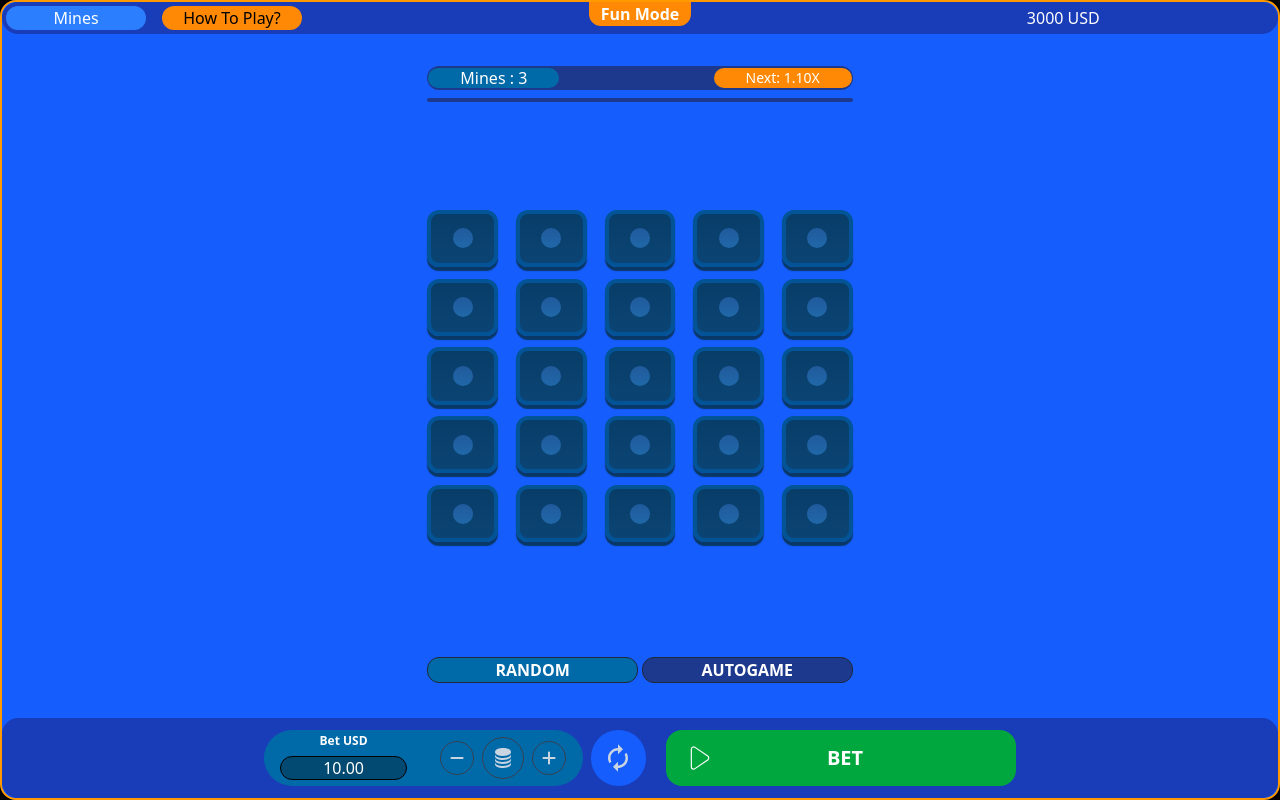
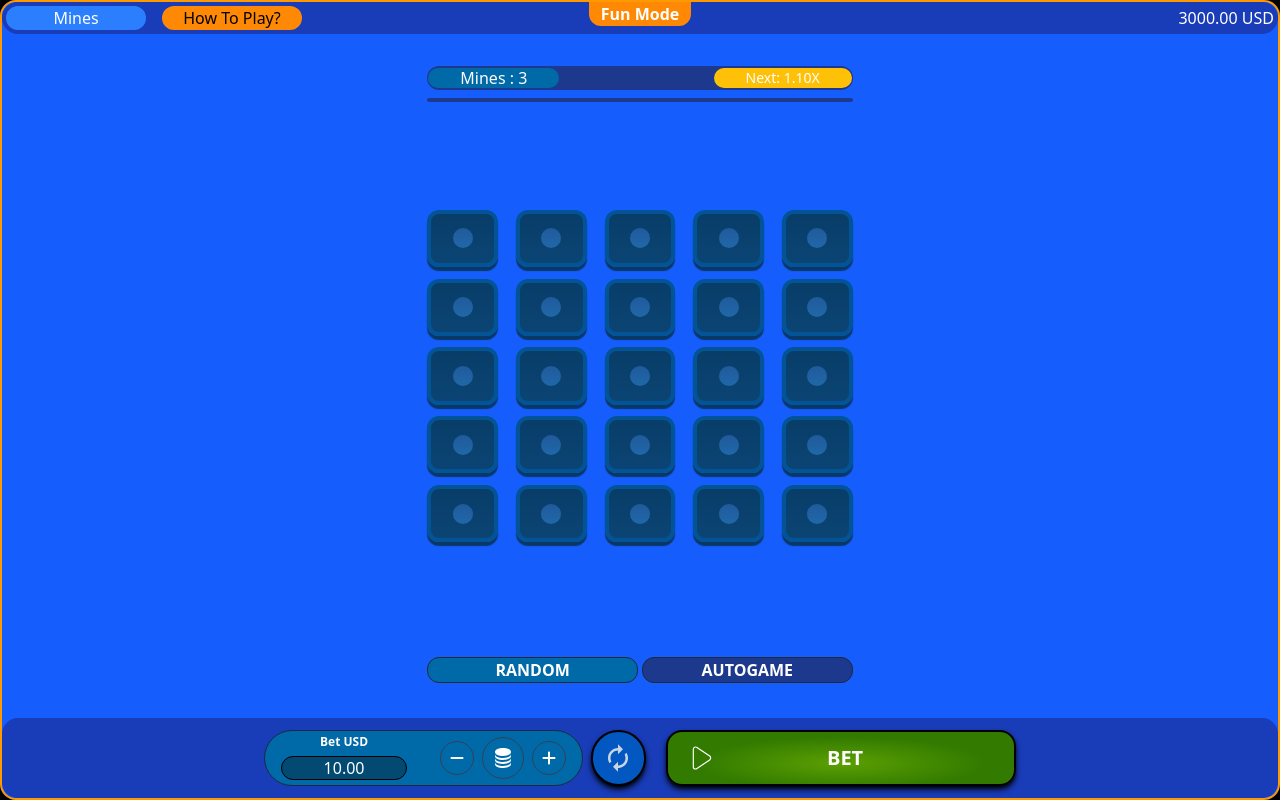
Before and after one commit to aditya90585/mines, a React (Vite) app: page / in a window 1280 px wide. Built offline with nearby package versions, Linux system fonts and the light colour scheme.

Commit message:
buttons updated

```diff
--- a/src/components/Footer.jsx
+++ b/src/components/Footer.jsx
@@ -1,7 +1,7 @@
 import React from 'react'
 import { calculateSpribeMultiplier } from '../utils/multiplier'
 import { useSelector, useDispatch } from 'react-redux'
-import { addfixBet, betAmt, boxesSet, cashOutbetamount, changebetFix, changebetValue, fixBets, revealedFalse, setcashOutamount, togglefooter, togglemain } from '../features/mines/mineSlices'
+import { addfixBet, betAmt, boxesSet, cashOutbetamount, changebetFix, changebetValue, fixBets, revealedFalse, setcashOutamount, setNavcashout, togglefooter, togglemain } from '../features/mines/mineSlices'
 import { useState, useEffect } from 'react'
 import { FaMinus } from "react-icons/fa6";
 import { FaPlus } from "react-icons/fa6";
@@ -95,6 +95,8 @@ const Footer = () => {
             dispatch(togglefooter(false));
             dispatch(togglemain(true));
             setDisablefooter(false);
+            dispatch(setNavcashout())
+
             resetGame()
         }
     }
@@ -115,20 +117,20 @@ const Footer = () => {
 
         })
     }
-    const subtractfixamount = ()=>{
-          let newbetamount
+    const subtractfixamount = () => {
+        let newbetamount
         fixedBetArray.forEach((e, index) => {
             if (betamount >= e) {
 
                 console.log(e, index)
-                if(index>0){
+                if (index > 0) {
                     newbetamount = fixedBetArray[index - 1].toFixed(2)
-                console.log(newbetamount)
+                    console.log(newbetamount)
                 }
 
-                if(newbetamount>=0.10){
+                if (newbetamount >= 0.10) {
                     dispatch(addfixBet(newbetamount))
-            }
+                }
 
             }
 
@@ -141,8 +143,8 @@ const Footer = () => {
     }, [footerselector])
 
     return (
-        <footer className={`bg-blue-800  w-full md:h-20 h-2/13 rounded-2xl flex md:flex-row flex-col-reverse gap-x-2 gap-y-2 justify-center  items-center md:static relative bottom-9 `}>
-            <div className={`bg-sky-700 md:w-1/4 w-9/10 md:h-7/10 h-1/3 rounded-full flex ${disablefooter ? "disable-div" : ""}`} >
+        <footer className={`bg-blue-800  w-full md:h-20 h-3/16 rounded-2xl flex md:flex-row flex-col-reverse gap-x-2 gap-y-2 justify-center  items-center md:static relative bottom-9 `}>
+            <div className={`bg-sky-700 border-[1px] border-gray-800 md:w-1/4 w-9/10 md:h-7/10 h-1/3 rounded-full flex ${disablefooter ? "disable-div" : ""}`} >
                 <div className={`h-70 w-60 bg-sky-700 rounded-2xl fixed md:bottom-22 bottom-18 md:left-70  ${keyboard ? "" : "hidden"}`}>
                     <div className=' m-2 h-9/12 rounded-2xl bg-sky-700 flex flex-wrap gap-x-2 gap-y-2 justify-center items-center'>
                         {numkeys.map((num, index) => {
@@ -165,18 +167,18 @@ const Footer = () => {
                         })}
                     </div>
                 </div>
-                <div className='w-1/2 h-full flex justify-center items-center gap-x-2'>
-                    <div onClick={subtractfixamount} className='p-2 cursor-pointer  border border-gray-700 rounded-full text-slate-300'><FaMinus /></div>
-                    <div onClick={togglefixedbet} className='p-2 cursor-pointer border border-gray-700 rounded-full text-slate-300 text-2xl'><BiSolidCoinStack /></div>
-                    <div onClick={addfixamount} className='p-2 cursor-pointer border border-gray-700 rounded-full text-slate-300'><FaPlus /></div>
+                <div className='w-1/2 h-full  flex justify-center items-center gap-x-2'>
+                    <div onClick={subtractfixamount} className=' p-2 cursor-pointer  border border-gray-700  rounded-full text-white'><FaMinus /></div>
+                    <div onClick={togglefixedbet} className='p-2 cursor-pointer border border-gray-700 rounded-full text-white text-2xl'><BiSolidCoinStack /></div>
+                    <div onClick={addfixamount} className=' p-2 cursor-pointer border border-gray-700 rounded-full text-white'><FaPlus /></div>
                 </div>
                 <div>
                 </div>
             </div>
             <div className=' md:w-1/3 w-9/10 md:h-7/10 h-1/3 rounded-full flex  items-center' >
-                <div className='w-15 mr-5 h-full bg-blue-600 rounded-full flex justify-center items-center text-slate-300 text-3xl'><MdOutlineAutorenew /></div>
-                {!disablefooter ? <div onClick={bet} className='flex cursor-pointer items-center justify-between w-9/10 bg-green-600 h-full rounded-2xl'><CiPlay1 className='text-white font-bold text-3xl ml-5' /><span className='text-white font-bold text-xl w-8/10  mr-10 flex justify-center'>BET</span></div>
-                    : <div onClick={cashOut} className='flex cursor-pointer items-center justify-between w-9/10 bg-yellow-400 h-full rounded-2xl'><CiPlay1 className='text-white font-bold text-3xl ml-5' /><span className='text-white font-bold text-xl w-8/10  mr-10 flex justify-center'>Cashout{cashoutAmount.toFixed(2)}</span></div>
+                <div className='w-15 mr-5 h-full bg-[#0257C0] border-2 border-black shadow-md shadow-black rounded-full flex justify-center items-center text-slate-300 text-3xl'><MdOutlineAutorenew /></div>
+                {!disablefooter ? <div onClick={bet} className='flex cursor-pointer border-2 border-black shadow-md shadow-black items-center justify-between w-9/10 bg-radial-[at_50%_60%] from-[#5CA003] to-[#327A00] to-60% h-full rounded-2xl'><CiPlay1 className='text-white font-bold text-3xl ml-5' /><span className='text-white font-bold text-xl w-8/10  mr-10 flex justify-center'>BET</span></div>
+                    : <div onClick={cashOut} className='flex cursor-pointer items-center justify-between w-9/10 bg-yellow-400 h-full rounded-2xl border-2 border-black shadow-md shadow-black bg-radial-[at_50%_60%] from-[#D79E4E] to-[#C4872E] to-60%'><span className='text-white font-bold text-xl w-full flex justify-center '>CASHOUT : {cashoutAmount.toFixed(2)}</span></div>
                 }
             </div>
 
--- a/src/components/Main.jsx
+++ b/src/components/Main.jsx
@@ -139,7 +139,7 @@ const Main = () => {
 
 
   return (
-    <main className={`flex flex-col justify-between items-center h-8/10   `}>
+    <main className={`flex flex-col justify-between items-center md:h-8/10 h-8/11  `}>
       <div className={`flex flex-col md:w-1/3 w-9/10 mt-2 ${footerselector ? "disable-main" : ""}`}>
 
         <div className=' bg-blue-900 h-6 rounded-2xl flex justify-between items-center'>
@@ -155,7 +155,7 @@ const Main = () => {
 
             </div>
           </div>
-          <div className='bg-orange-400 rounded-xl px-8 mx-px text-sm text-white h-5'>Next: {multiplier.toFixed(2)}X</div>
+          <div className='bg-[#FFC107] rounded-xl px-8 mx-px text-sm text-white h-5'>Next: {multiplier.toFixed(2)}X</div>
         </div>
         <div className=' bg-blue-900 h-1 my-2 rounded-2xl flex justify-between items-center'></div>
       </div>
--- a/src/components/Navbar.jsx
+++ b/src/components/Navbar.jsx
@@ -1,7 +1,18 @@
-import React from 'react'
-import { useSelector } from 'react-redux'
+import React, { useEffect } from 'react'
+import { useSelector ,useDispatch} from 'react-redux'
+import { setNavcashout } from '../features/mines/mineSlices'
 
 const Navbar = () => {
+  const cashoutAmount = useSelector(state => state.cashOutamount)
+const dispatch = useDispatch()
+  const navcashout = useSelector(state=> state.navcashout)
+  useEffect(() => {
+    if(navcashout){
+   setTimeout(() => {
+    dispatch(setNavcashout())
+   }, 1000);
+  }
+  }, [navcashout])
 
   const totalAmt = useSelector(state =>
     state.totalAmt
@@ -14,11 +25,12 @@ const Navbar = () => {
         <div className='h-6 ml-1  w-35 p-1 text-white bg-blue-500 rounded-xl flex items-center justify-center'>Mines</div>
         <div className='h-6 ml-4 md:w-35 w-8 p-1 bg-orange-400 rounded-xl flex items-center justify-center'><span className='md:flex hidden'>How To Play</span> ?</div>
       </div>
-      <div className='font-bold  w-1/3 mb-2 flex justify-center items-center '>
+      <div className='font-bold  md:w-1/3 hidden mb-2 md:flex justify-center items-center '>
         <span className='bg-orange-400 px-3 text-white  rounded-b-xl md:flex hidden'>Fun Mode</span>
       </div>
-      <div className='flex w-1/3 justify-center items-center'>
-        <div className='text-white mr-1'>{totalAmt} USD</div>
+      <div className='flex md:w-1/3 w-2/3 justify-between  items-center'>
+      <div className='bg-green-500 text-white rounded-xl px-5 ml-8'><span className={`${navcashout?"":"hidden"}`}>+ {cashoutAmount.toFixed(2)}</span></div>
+        <div className='text-white mr-1'>{totalAmt.toFixed(2)} USD</div>
 
       </div>
     </nav>
--- a/src/features/mines/mineSlices.js
+++ b/src/features/mines/mineSlices.js
@@ -9,7 +9,8 @@ const initialState = {
   minesCount: 3,
   cashOutamount: 0,
   multiplier: 1.00,
-  boxes: []
+  boxes: [],
+  navcashout:false
 }
 
 export const minesSlices = createSlice({
@@ -79,11 +80,14 @@ export const minesSlices = createSlice({
     },
     addfixBet:(state,action)=>{
       state.betamount = action.payload
+    },
+    setNavcashout:(state,action)=>{
+      state.navcashout = !state.navcashout
     }
   }
 })
 
 
-export const { boxesSet, addfixBet,setMultiplier, setcashOutamount, cashOutbetamount, changeMines, fixBets, betAmt, cashOutAmt, togglemain, togglefooter, revealedFalse, revealedOne, revealAll, changebetValue, changebetFix } = minesSlices.actions
+export const { boxesSet,setNavcashout, addfixBet,setMultiplier, setcashOutamount, cashOutbetamount, changeMines, fixBets, betAmt, cashOutAmt, togglemain, togglefooter, revealedFalse, revealedOne, revealAll, changebetValue, changebetFix } = minesSlices.actions
 
 export const minesReducers = minesSlices.reducer
```
